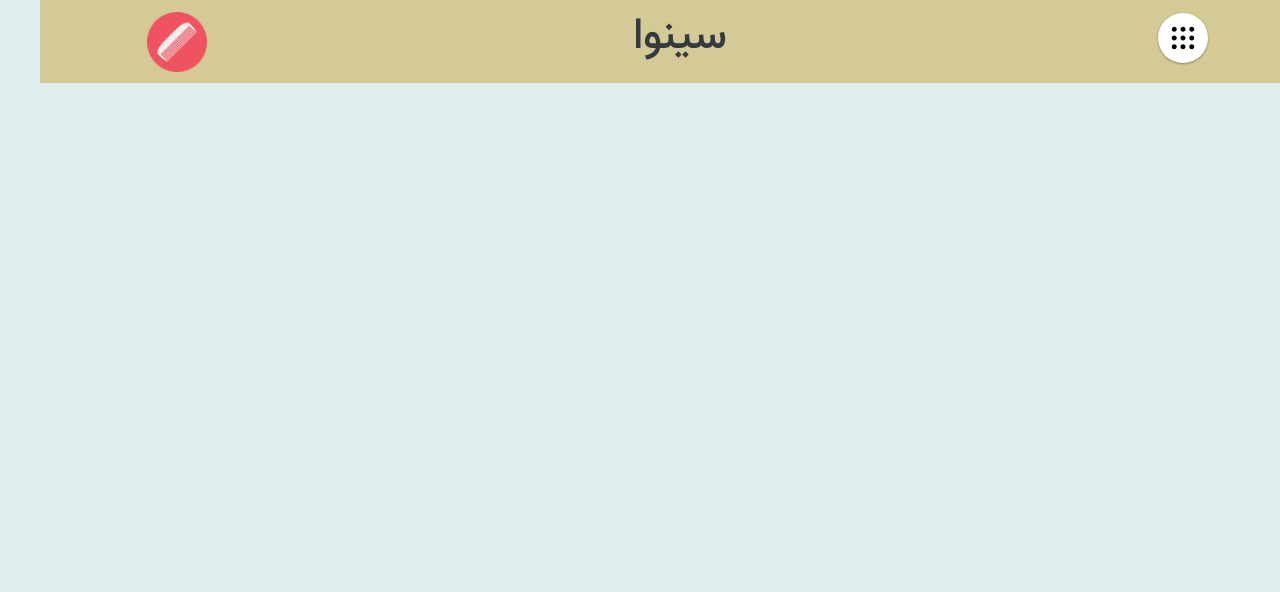
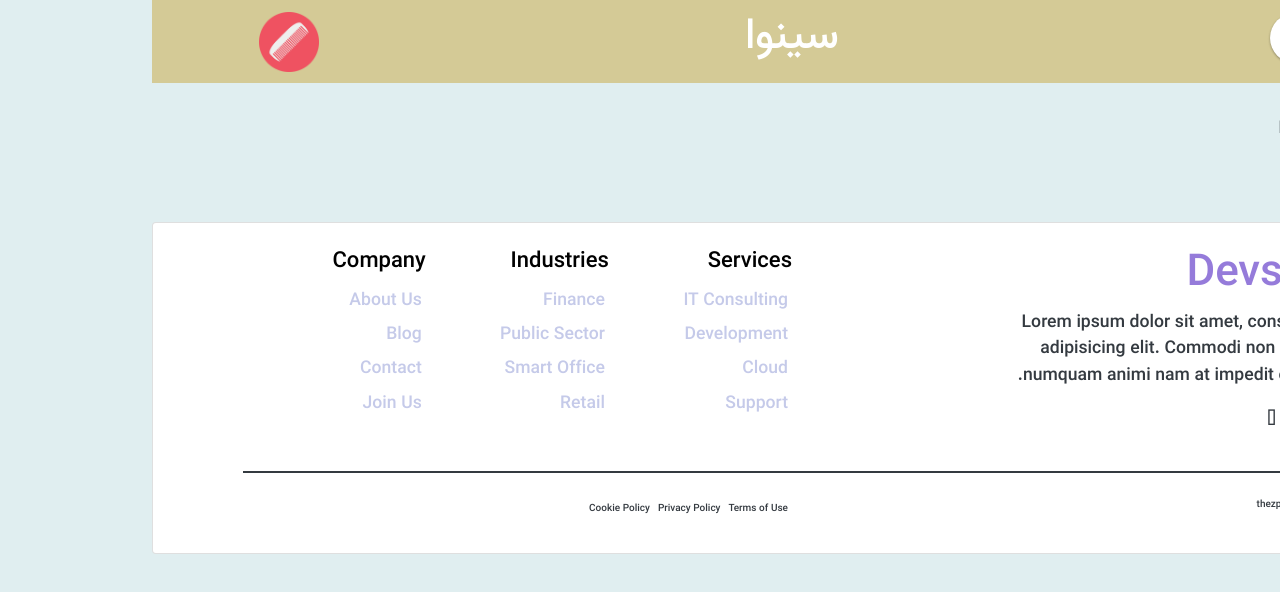
Before and after one commit to Moein-Gh/HairSaloonBookingApp_FrontEnd, a React (Create React App) app: page /barberDashboard in a window 1280 px wide. Before the commit this address had no page. Shown: the top 592 px of the page. Built offline with nearby package versions, Linux system fonts and the light colour scheme.

Commit message:
new appointment section added to home screen

```diff
--- a/src/App.js
+++ b/src/App.js
@@ -6,8 +6,9 @@ import React from "react";
 import HomeScreen from "./screens/HomeScreen.js";
 import { Col, Row } from "react-bootstrap";
 import Header from "./components/Header";
+import Footer from "./components/Footer";
 import BarberShopScreen from "./screens/BarberShopScreen";
-import UserProfileScreen from "./screens/UserProfileScreen";
+import BarberDashboard from "./screens/BarberDashboard";
 function App() {
   return (
     <Router>
@@ -25,13 +26,14 @@ function App() {
                     element={<BarberShopScreen />}
                   />
                   <Route
-                    path="/userprofile"
+                    path="/barberDashboard"
                     exact
-                    element={<UserProfileScreen />}
+                    element={<BarberDashboard />}
                   />
                 </Routes>
               </Col>
             </div>
+            <Footer />
           </main>
         </Row>
       </div>
--- /dev/null
+++ b/src/components/Footer.js
@@ -0,0 +1,85 @@
+import React from "react";
+
+const footer = () => {
+  return (
+    <div className="container-fluid mt-5">
+      <div className="card bg-white">
+        <div className="row mb-4">
+          <div className="col-md-4 col-sm-4 col-xs-4">
+            <div className="footer-text pull-left">
+              <div className="d-flex">
+                <h1
+                  className="font-weight-bold mr-2 px-3"
+                  style={{ color: "white", backgroundColor: "#957bda" }}
+                >
+                  {" "}
+                  T{" "}
+                </h1>
+                <h1 style={{ color: "#957bda" }}>Devs</h1>
+              </div>
+              <p className="card-text">
+                Lorem ipsum dolor sit amet, consectetur adipisicing elit.
+                Commodi non pariatur numquam animi nam at impedit odit nisi.
+              </p>
+              <div className="social mt-2 mb-3">
+                {" "}
+                <i className="fa fa-facebook-official fa-lg"></i>{" "}
+                <i className="fa fa-instagram fa-lg"></i>{" "}
+                <i className="fa fa-twitter fa-lg"></i>{" "}
+                <i className="fa fa-linkedin-square fa-lg"></i>{" "}
+                <i className="fa fa-facebook"></i>{" "}
+              </div>
+            </div>
+          </div>
+          <div className="col-md-2 col-sm-2 col-xs-2"></div>
+          <div className="col-md-2 col-sm-2 col-xs-2">
+            <h5 className="heading">Services</h5>
+            <ul>
+              <li>IT Consulting</li>
+              <li>Development</li>
+              <li>Cloud</li>
+              <li>Support</li>
+            </ul>
+          </div>
+          <div className="col-md-2 col-sm-2 col-xs-2">
+            <h5 className="heading">Industries</h5>
+            <ul className="card-text">
+              <li>Finance</li>
+              <li>Public Sector</li>
+              <li>Smart Office</li>
+              <li>Retail</li>
+            </ul>
+          </div>
+          <div className="col-md-2 col-sm-2 col-xs-2">
+            <h5 className="heading">Company</h5>
+            <ul className="card-text">
+              <li>About Us</li>
+              <li>Blog</li>
+              <li>Contact</li>
+              <li>Join Us</li>
+            </ul>
+          </div>
+        </div>
+        <div className="divider mb-4"> </div>
+        <div className="row" style={{ fontSize: "10px" }}>
+          <div className="col-md-6 col-sm-6 col-xs-6">
+            <div className="pull-left">
+              <p>
+                <i className="fa fa-copyright"></i> 2020 thezpdesign
+              </p>
+            </div>
+          </div>
+          <div className="col-md-6 col-sm-6 col-xs-6">
+            <div className="pull-right mr-4 d-flex policy">
+              <div>Terms of Use</div>
+              <div>Privacy Policy</div>
+              <div>Cookie Policy</div>
+            </div>
+          </div>
+        </div>
+      </div>
+    </div>
+  );
+};
+
+export default footer;
--- a/src/components/Header.js
+++ b/src/components/Header.js
@@ -12,7 +12,9 @@ const Header = () => {
             <SideBar />
           </Col>
           <Col xs={8} className="flex-center headerMiddle text-align-center">
-            <h1>سینوا</h1>
+            <Link to={"/"} className="headerLink">
+              <h1>سینوا</h1>
+            </Link>
           </Col>
           <Col xs={2} className="flex-center text-align-center">
             <Link to={"/"}>
--- /dev/null
+++ b/src/components/NavItem.js
@@ -0,0 +1,17 @@
+import React from "react";
+import { NavLink } from "react-router-dom";
+
+const NavItem = ({ navItem }) => {
+  return (
+    <>
+      <NavLink
+        to={navItem.link}
+        className={(isActive) => "nav-link" + (!isActive ? " unselected" : "")}
+      >
+        {navItem.title}
+      </NavLink>
+    </>
+  );
+};
+
+export default NavItem;
--- a/src/components/NewAppointment.js
+++ b/src/components/NewAppointment.js
@@ -1,22 +1,22 @@
-import React from 'react'
-import { Col, Row } from 'react-bootstrap'
-import { Link } from 'react-router-dom'
-import Appointment from './Appointment'
+import React from "react";
+import { Col, Row } from "react-bootstrap";
+import { Link } from "react-router-dom";
+import Appointment from "./Appointment";
 let appointment = {
   key: 1,
-  date: '1400/02/01',
-  hour: '7:00',
-  facilityName: 'سام راد',
-  barberName: 'فراز محمدی',
+  date: "1400/02/01",
+  hour: "7:00",
+  facilityName: "سام راد",
+  barberName: "فراز محمدی",
   cost: 50000,
-}
+};
 
 const NewAppointment = () => {
   return (
     <>
-      <Col className='defaultContainer mt-3'>
-        <div className='flex-center position-relative'>
-          <h4 className=''>نوبت جدید</h4>
+      <Col className="defaultContainer h100 mt-3">
+        <div className="flex-center position-relative">
+          <h4 className="">نوبت جدید</h4>
         </div>
         <hr />
         <Row>
@@ -29,18 +29,17 @@ const NewAppointment = () => {
           </Row>
         </Row>
         <Row>
-          <h5>تکرار آخرین نوبت</h5>
+          <h5>نوبت جدید</h5>
           <Row>
-            <Appointment
-              appointment={appointment}
-              repeatAppointmentButton={true}
-            />
+            <Col lg={9}>نوبت جدید بگیرید</Col>
+            <Col lg={3}>
+              <button className="btn">انتخاب زمان</button>
+            </Col>
           </Row>
         </Row>
-        <Row></Row>
       </Col>
     </>
-  )
-}
+  );
+};
 
-export default NewAppointment
+export default NewAppointment;
--- a/src/components/SideBar.js
+++ b/src/components/SideBar.js
@@ -1,56 +1,53 @@
-import React, { useState } from 'react'
-import { Button, Offcanvas } from 'react-bootstrap'
-import { NavLink } from 'react-router-dom'
+import React, { useState } from "react";
+import { Button, Offcanvas } from "react-bootstrap";
+import NavItem from "./NavItem";
 
 function SideBar() {
-  const [show, setShow] = useState(false)
+  const [show, setShow] = useState(false);
 
-  const handleClose = () => setShow(false)
-  const handleShow = () => setShow(true)
+  const handleClose = () => setShow(false);
+  const handleShow = () => setShow(true);
+
+  const navLinks = [
+    {
+      title: "خانه",
+      link: "/",
+      isActive: false,
+    },
+    {
+      title: "آرایشگاه",
+      link: "/barberShop",
+      isActive: false,
+    },
+    {
+      title: "داشبورد آرایشگاه",
+      link: "/barberDashboard",
+      isActive: false,
+    },
+  ];
 
   return (
     <>
       <div>
-        <button onClick={handleShow} className='menuButton'>
-          <svg viewBox='0 0 24 24' width='30' height='30'>
-            <path d='M5 3C3.895 3 3 3.895 3 5C3 6.105 3.895 7 5 7C6.105 7 7 6.105 7 5C7 3.895 6.105 3 5 3 z M 12 3C10.895 3 10 3.895 10 5C10 6.105 10.895 7 12 7C13.105 7 14 6.105 14 5C14 3.895 13.105 3 12 3 z M 19 3C17.895 3 17 3.895 17 5C17 6.105 17.895 7 19 7C20.105 7 21 6.105 21 5C21 3.895 20.105 3 19 3 z M 5 10C3.895 10 3 10.895 3 12C3 13.105 3.895 14 5 14C6.105 14 7 13.105 7 12C7 10.895 6.105 10 5 10 z M 12 10C10.895 10 10 10.895 10 12C10 13.105 10.895 14 12 14C13.105 14 14 13.105 14 12C14 10.895 13.105 10 12 10 z M 19 10C17.895 10 17 10.895 17 12C17 13.105 17.895 14 19 14C20.105 14 21 13.105 21 12C21 10.895 20.105 10 19 10 z M 5 17C3.895 17 3 17.895 3 19C3 20.105 3.895 21 5 21C6.105 21 7 20.105 7 19C7 17.895 6.105 17 5 17 z M 12 17C10.895 17 10 17.895 10 19C10 20.105 10.895 21 12 21C13.105 21 14 20.105 14 19C14 17.895 13.105 17 12 17 z M 19 17C17.895 17 17 17.895 17 19C17 20.105 17.895 21 19 21C20.105 21 21 20.105 21 19C21 17.895 20.105 17 19 17 z' />
+        <button onClick={handleShow} className="menuButton">
+          <svg viewBox="0 0 24 24" width="30" height="30">
+            <path d="M5 3C3.895 3 3 3.895 3 5C3 6.105 3.895 7 5 7C6.105 7 7 6.105 7 5C7 3.895 6.105 3 5 3 z M 12 3C10.895 3 10 3.895 10 5C10 6.105 10.895 7 12 7C13.105 7 14 6.105 14 5C14 3.895 13.105 3 12 3 z M 19 3C17.895 3 17 3.895 17 5C17 6.105 17.895 7 19 7C20.105 7 21 6.105 21 5C21 3.895 20.105 3 19 3 z M 5 10C3.895 10 3 10.895 3 12C3 13.105 3.895 14 5 14C6.105 14 7 13.105 7 12C7 10.895 6.105 10 5 10 z M 12 10C10.895 10 10 10.895 10 12C10 13.105 10.895 14 12 14C13.105 14 14 13.105 14 12C14 10.895 13.105 10 12 10 z M 19 10C17.895 10 17 10.895 17 12C17 13.105 17.895 14 19 14C20.105 14 21 13.105 21 12C21 10.895 20.105 10 19 10 z M 5 17C3.895 17 3 17.895 3 19C3 20.105 3.895 21 5 21C6.105 21 7 20.105 7 19C7 17.895 6.105 17 5 17 z M 12 17C10.895 17 10 17.895 10 19C10 20.105 10.895 21 12 21C13.105 21 14 20.105 14 19C14 17.895 13.105 17 12 17 z M 19 17C17.895 17 17 17.895 17 19C17 20.105 17.895 21 19 21C20.105 21 21 20.105 21 19C21 17.895 20.105 17 19 17 z" />
           </svg>
         </button>
 
-        <Offcanvas show={show} onHide={handleClose} placement={'end'}>
+        <Offcanvas show={show} onHide={handleClose} placement={"end"}>
           <Offcanvas.Header closeButton>
             <Offcanvas.Title>منو</Offcanvas.Title>
           </Offcanvas.Header>
           <Offcanvas.Body>
-            <NavLink
-              to='/'
-              className={(isActive) =>
-                'nav-link' + (!isActive ? ' unselected' : '')
-              }
-            >
-              خانه
-            </NavLink>
-            <NavLink
-              to='/barberShop'
-              className={(isActive) =>
-                'nav-link' + (!isActive ? ' unselected' : '')
-              }
-            >
-              آرایشگاه ها
-            </NavLink>
-            <NavLink
-              to='/userprofile'
-              className={(isActive) =>
-                'nav-link' + (!isActive ? ' unselected' : '')
-              }
-            >
-              پروفایل کاربر
-            </NavLink>
+            {navLinks.map((item) => {
+              return <NavItem navItem={item} />;
+            })}
           </Offcanvas.Body>
         </Offcanvas>
       </div>
     </>
-  )
+  );
 }
 
-export default SideBar
+export default SideBar;
--- /dev/null
+++ b/src/screens/BarberDashboard.js
@@ -0,0 +1,7 @@
+import React from "react";
+
+const BarberDashboard = () => {
+  return <> BarberDashboard</>;
+};
+
+export default BarberDashboard;
--- a/src/style.css
+++ b/src/style.css
@@ -12,8 +12,16 @@
   --page-height: 100vh - 4rem;
   --shadow : rgba(0, 0, 0, 0.24) 0px a3px 8px;
 }
+
+h1{
+  text-decoration: none !important;
+  color: white;
+}
 .w-100 {
   width: 100%;
+}
+.h100{
+  height: 100%;
 }
 .text-align-center {
   text-align: center;
@@ -119,6 +127,9 @@ h6 {
 
 
 /* header */
+.headerLink{
+  text-decoration: none !important;
+}
 header {
   position: sticky;
   top: 0px;
@@ -306,3 +317,58 @@ text-align: center;
 }
 
 /* -- single appointment Row*/
+
+
+
+/* Footer */
+
+@import url('https://fonts.googleapis.com/css2?family=Titillium+Web:wght@700&display=swap');
+
+ul {
+    list-style-type: none;
+    margin: 0;
+    padding: 0
+}
+
+ul>li {
+    padding: 4px;
+    color: #C5CAE9
+}
+
+ul>li:hover {
+    color: #957bda;
+    cursor: pointer
+}
+
+hr {
+    border-width: 3px
+}
+
+.card {
+    padding: 2% 7%
+}
+
+.social>i {
+    padding: 1%;
+    font-size: 15px
+}
+
+.social>i:hover {
+    color: #957bda;
+    cursor: pointer
+}
+
+.policy>div {
+    padding: 4px
+}
+
+.heading {
+    font-family: 'Titillium Web', sans-serif;
+    color: black
+}
+
+.divider {
+    border-top: 2px solid
+}
+
+/* -- Footer */
```
Also changed, not shown: src/components/AppointmentHistory.js (+26 -42 lines).
